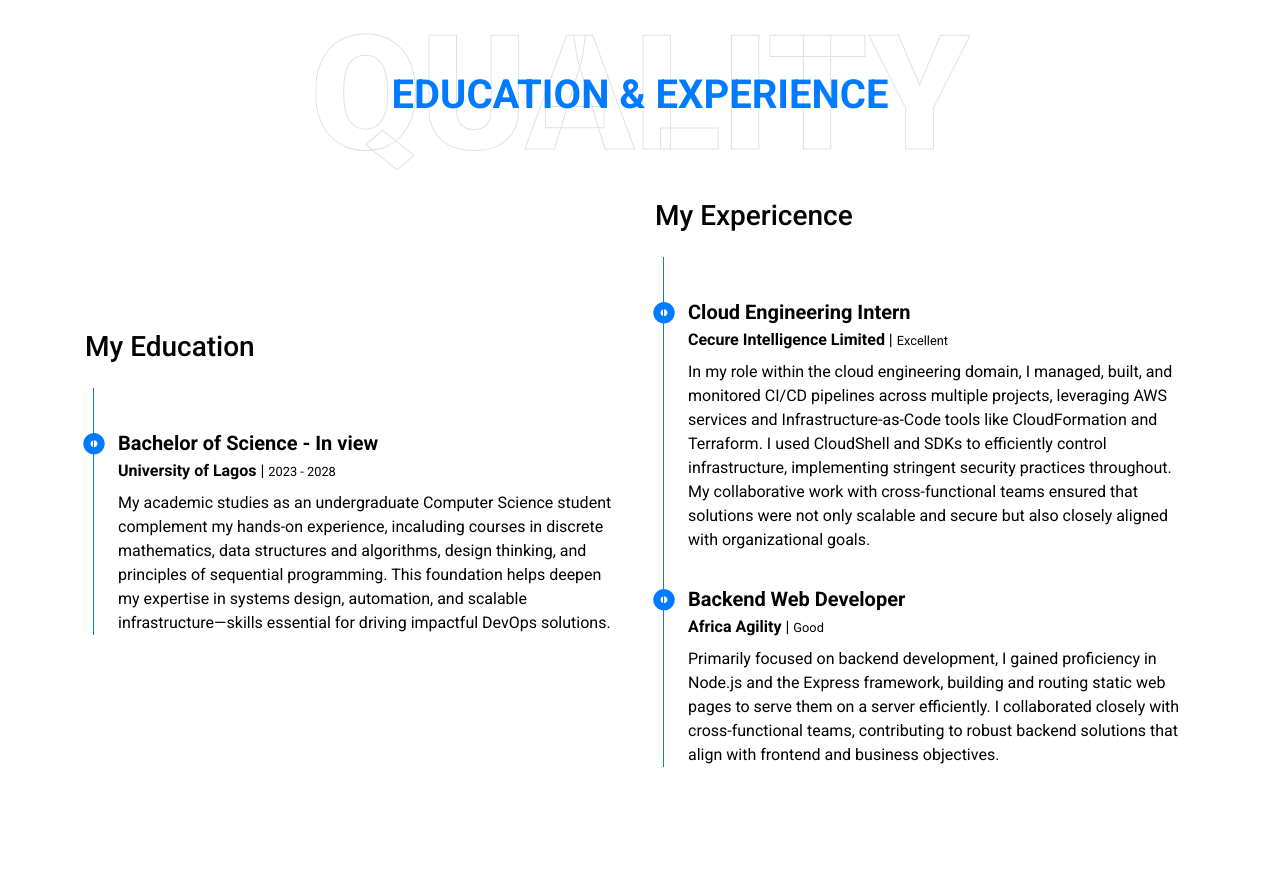
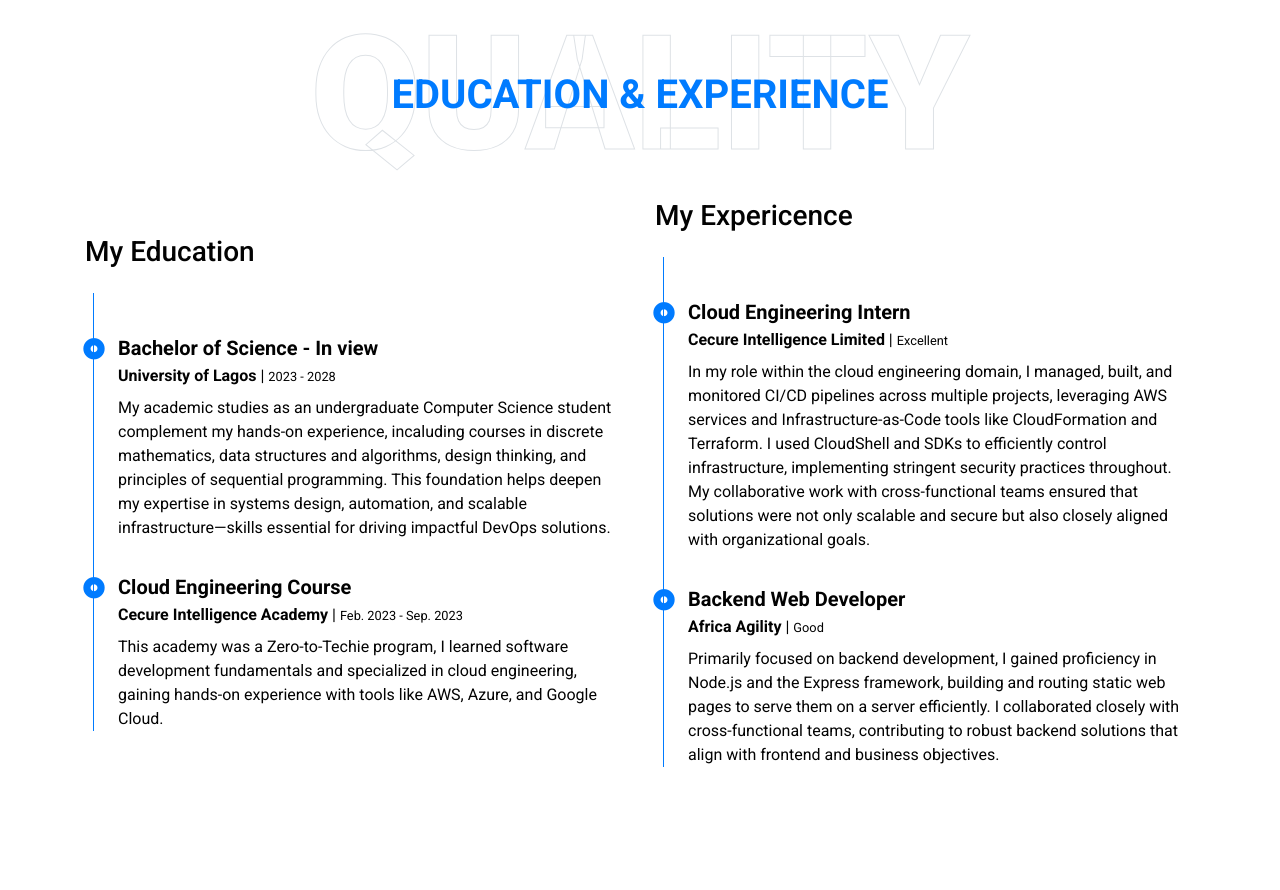
Before and after one commit to Elizzy01/portfolio-website, a Flask app: page / in a window 1280 px wide. Shown: the part 2164-3054 px from the top of the page. Run offline with Flask 3, Linux system fonts and the light colour scheme; some libraries are stand-ins or nearby versions.

Commit message:
Updated index.html

```diff
--- a/app/templates/index.html
+++ b/app/templates/index.html
@@ -204,18 +204,18 @@
                             <p class="mb-2"><strong>University of Lagos</strong> | <small>2023 - 2028</small></p>
                             <p> My academic studies as an undergraduate Computer Science student complement my hands-on experience, incaluding courses in discrete mathematics, data structures and algorithms, design thinking, and principles of sequential programming. This foundation helps deepen my expertise in systems design, automation, and scalable infrastructure—skills essential for driving impactful DevOps solutions.</p>
                         </div>
+                        <div class="position-relative ex-me mb-4">
+                            <i class="far fa-dot-circle text-primary position-absolute" style="top: 2px; left: -35px;  font-size: 22px;"></i>
+                            <h5 class="font-weight-bold mb-1">Cloud Engineering Course</h5>
+                            <p class="mb-2"><strong>Cecure Intelligence Academy</strong> | <small>Feb. 2023 - Sep. 2023</small></p>
+                            <p>This academy was a Zero-to-Techie program, I learned software development fundamentals and specialized in cloud engineering, gaining hands-on experience with tools like AWS, Azure, and Google Cloud.</p>
+                        </div>
                         <!-- <div class="position-relative ex-me mb-4">
-                            <i class="far fa-dot-circle text-primary position-absolute" style="top: 2px; left: -35px;  font-size: 22px;"></i>
-                            <h5 class="font-weight-bold mb-1">Master In CSE</h5>
-                            <p class="mb-2"><strong>Cambridge University</strong> | <small>2009 - 2011</small></p>
-                            <p>Tempor eos dolore amet tempor dolor tempor. Dolore ea magna sit amet dolor eirmod. Eos ipsum est tempor dolor. Clita lorem kasd sed ea lorem diam ea lorem eirmod duo sit ipsum stet lorem diam</p>
-                        </div>
-                        <div class="position-relative ex-me mb-4">
                             <i class="far fa-dot-circle text-primary position-absolute" style="top: 2px; left: -35px;  font-size: 22px;"></i>
                             <h5 class="font-weight-bold mb-1">IIT Kharagpur</h5>
                             <p class="mb-2"><strong>Cambridge University</strong> | <small>2011 - 2015</small></p>
                             <p>Tempor eos dolore amet tempor dolor tempor. Dolore ea magna sit amet dolor eirmod. Eos ipsum est tempor dolor. Clita lorem kasd sed ea lorem diam ea lorem eirmod duo sit ipsum stet lorem diam</p>
-                        </div> -->
+                        </div>  -->
                     </div>
                 </div>
                 <div class="col-lg-6">
@@ -412,7 +412,7 @@
                         <div class="text-center">
                             <i class="fa fa-3x fa-quote-left text-primary mb-4"></i>
                             <h4 class="font-weight-light mb-4">Dolor eirmod diam stet kasd sed. Aliqu rebum est eos. Rebum elitr dolore et eos labore, stet justo sed est sed. Diam sed sed dolor stet accusam amet eirmod eos, labore diam clita</h4>
-                            <img class="img-fluid rounded-circle mx-auto mb-3" src="static/img/testimonial-2.jpg" style="width: 80px; height: 80px;">
+                            <img class="img-fluid rounded-circle mx-auto mb-3 w-50 h-50" src="static/img/certification-1.png" style="width: 80px; height: 80px;">
                             <h5 class="font-weight-bold m-0">Client Name</h5>
                             <span>Profession</span>
                         </div>
```
